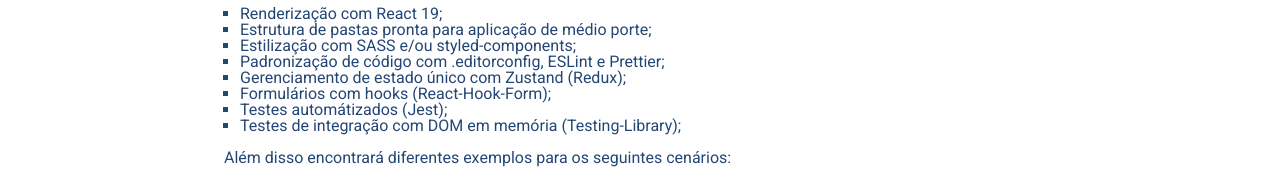
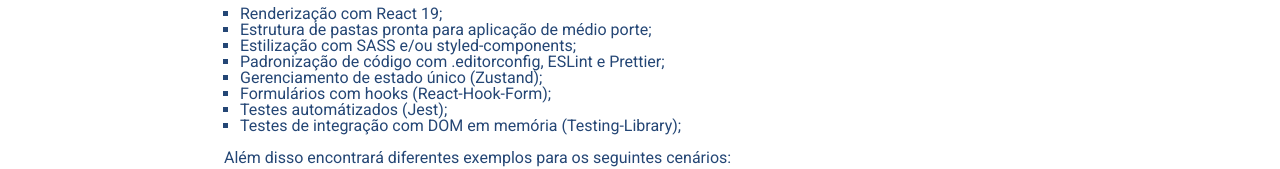
Before and after one commit to vitorspadacio/react-sample, a React (Vite) app: page / in a window 1280 px wide. Shown: the part 325-494 px from the top of the page. Built offline with nearby package versions, Linux system fonts and the light colour scheme; no server answers.

Commit message:
chore: ajustes readme e config

```diff
--- a/src/features/home/HomePage/HomePage.tsx
+++ b/src/features/home/HomePage/HomePage.tsx
@@ -38,7 +38,7 @@
         <li>Estrutura de pastas pronta para aplicação de médio porte;</li>
         <li>Estilização com SASS e/ou styled-components;</li>
         <li>Padronização de código com .editorconfig, ESLint e Prettier;</li>
-        <li>Gerenciamento de estado único com Zustand (Redux);</li>
+        <li>Gerenciamento de estado único (Zustand);</li>
         <li>Formulários com hooks (React-Hook-Form);</li>
         <li>Testes automátizados (Jest);</li>
         <li>Testes de integração com DOM em memória (Testing-Library);</li>
```
Also changed, not shown: .circleci/config.yml, 1 other file (tests, documents, lock files or other folders).
